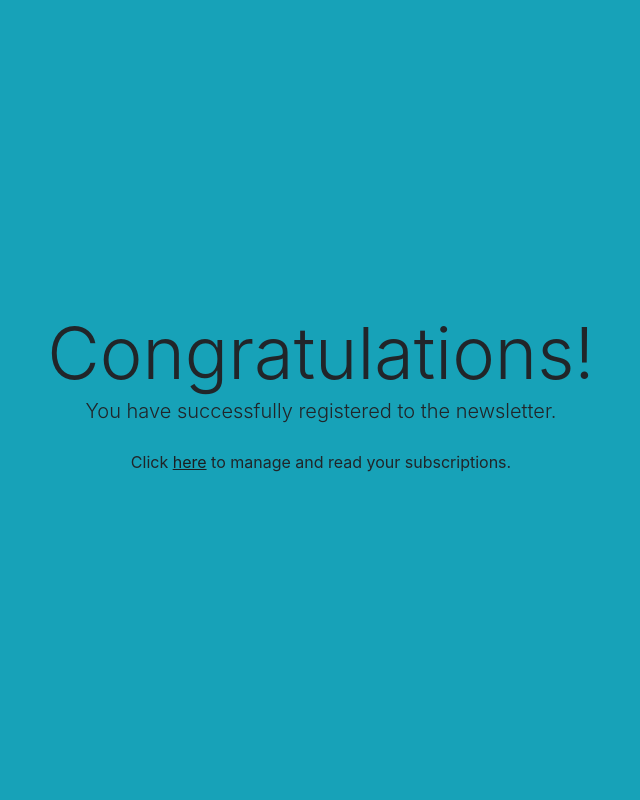
After one commit to suhaibkn/iou-newsletter, a CodeIgniter 4 app: template app/Views/Home/success.php in a window 1280 px wide. The commit adds this page. Shown: the whole page, without its empty margins (319-959 px from the left). Run offline with PHP 8.4 and a stand-in for CodeIgniter, Linux system fonts and the light colour scheme; the template is opened without the code that fills it: most values are stand-ins (such as "Sample title", 1, 10 or a date in 2020); some libraries are stand-ins or nearby versions.

Commit message:
New registration implemented

```diff
--- a/app/Models/SubscriberModel.php
+++ b/app/Models/SubscriberModel.php
@@ -25,6 +25,11 @@ class SubscriberModel extends Model
         return $this->insert($data, true);
     }
 
+    public function isRegistered($email)
+    {
+        return ($this->where('email', $email)->countAllResults() > 0);
+    }
+
 
     public function fake(Generator &$faker)
     {
--- /dev/null
+++ b/app/Views/Home/success.php
@@ -0,0 +1,20 @@
+<?= $this->extend('default') ?>
+
+<?= $this->section('content') ?>
+
+<?php $validation = \Config\Services::validation(); ?>
+
+    <div class="container-fluid bg-info d-flex flex-column justify-content-center align-items-center"
+         style="height: 100vh;">
+        <div class="display-3">
+            Congratulations!
+        </div>
+        <div class="lead ">You have successfully registered to the newsletter.</div>
+        <p class="mt-4">
+            Click <a href="#<?= $id ?>" style="color: #1b1e21; text-decoration: underline;">here</a>
+            to manage and read your subscriptions.
+        </p>
+
+    </div>
+
+<?= $this->endSection(); ?>
```
Also changed, not shown: app/Controllers/Home.php (+23 -2 lines), app/Views/Admin/layouts/base.php (+4 -3 lines), app/Views/Home/home.php (+10 -2 lines).
